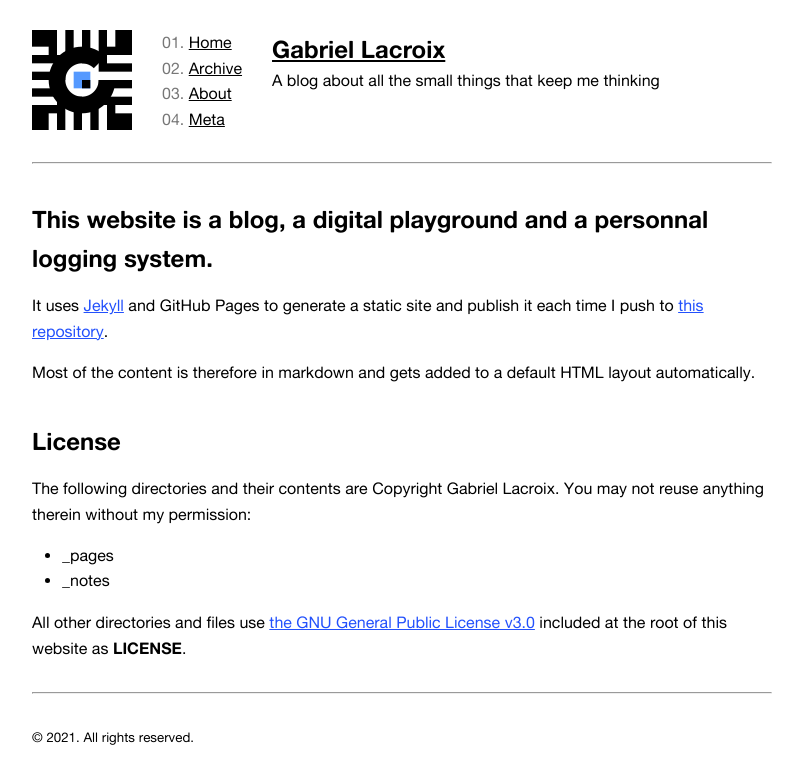
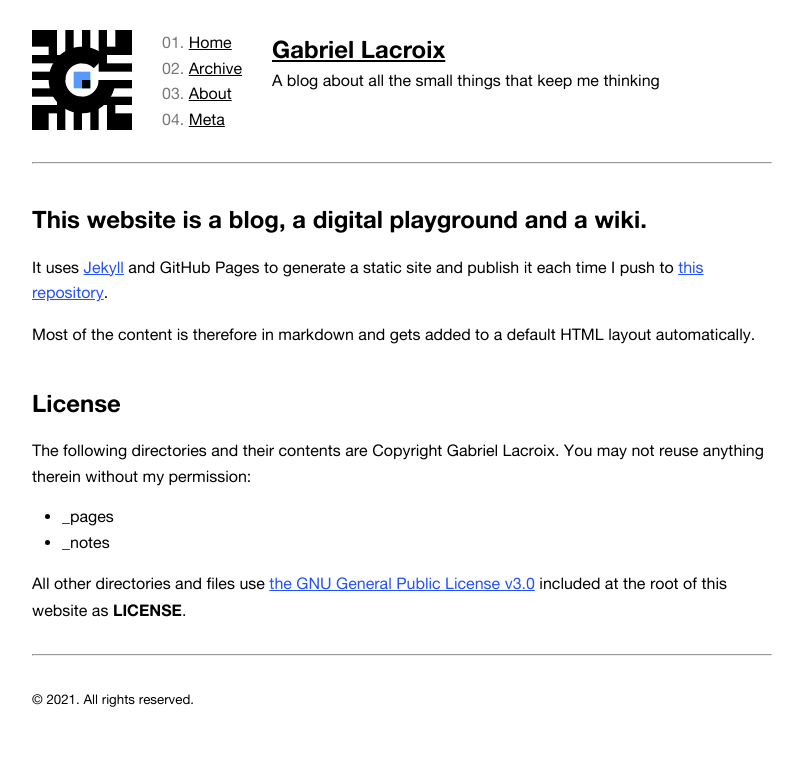
Before and after one commit to Gadiguibou/gadiguibou.github.io, a Jekyll site: the page built from _pages/meta.md, in a window 1280 px wide. Shown: the top 784 px of the page, without its empty margins (238-1041 px from the left). Built offline with Jekyll 4.4.1, drawn with Linux system fonts in a browser that asks for light colours.

Commit message:
Update meta

```diff
--- a/_pages/meta.md
+++ b/_pages/meta.md
@@ -2,7 +2,7 @@
 title: Meta
 ---
 
-## This website is a blog, a digital playground and a personnal logging system.
+## This website is a blog, a digital playground and a wiki.
 
 It uses [Jekyll](https://github.com/jekyll/jekyll) and GitHub Pages to generate a static site and publish it each time I push to [this repository](https://github.com/Gadiguibou/gadiguibou.github.io).
 
```
